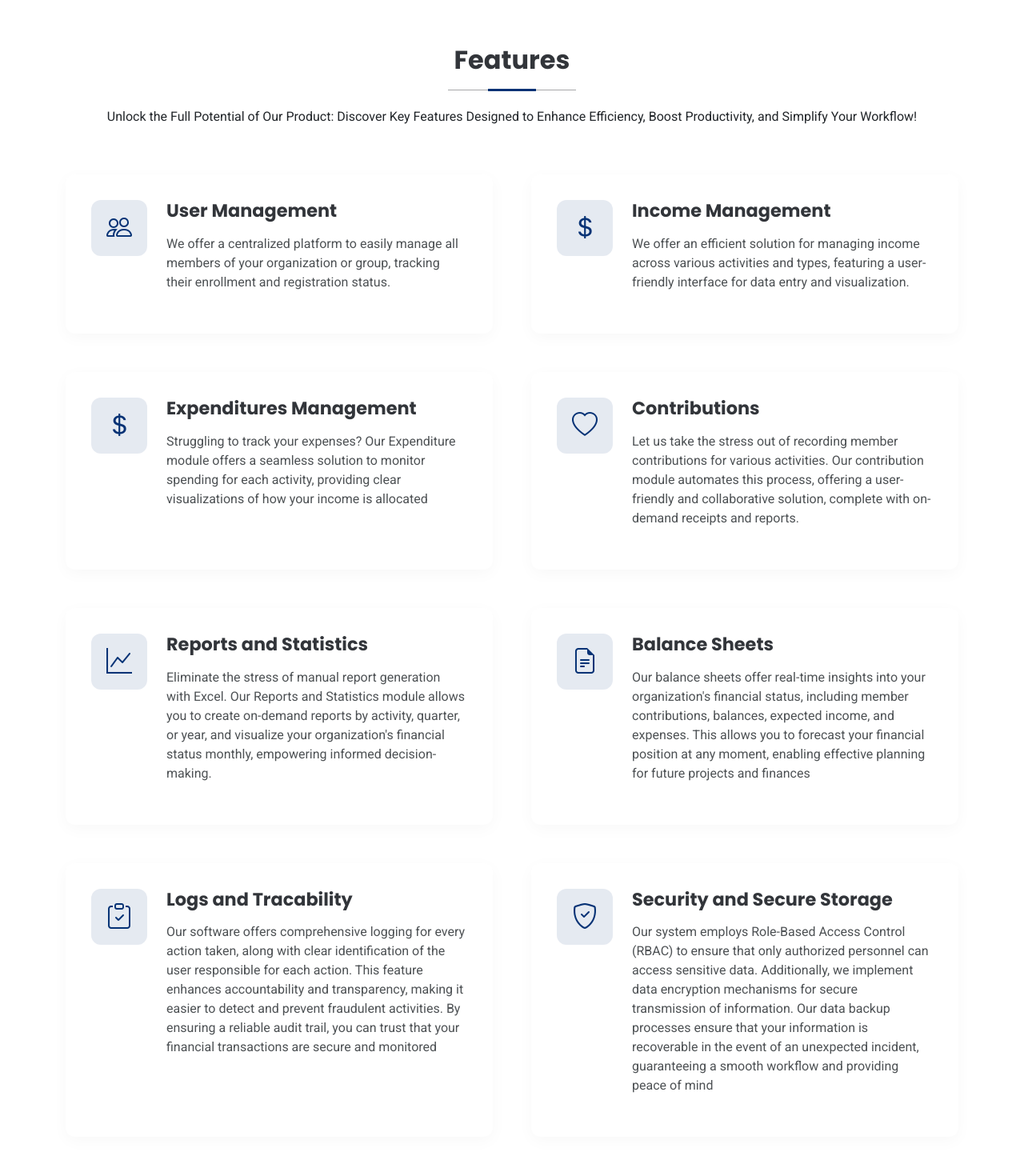
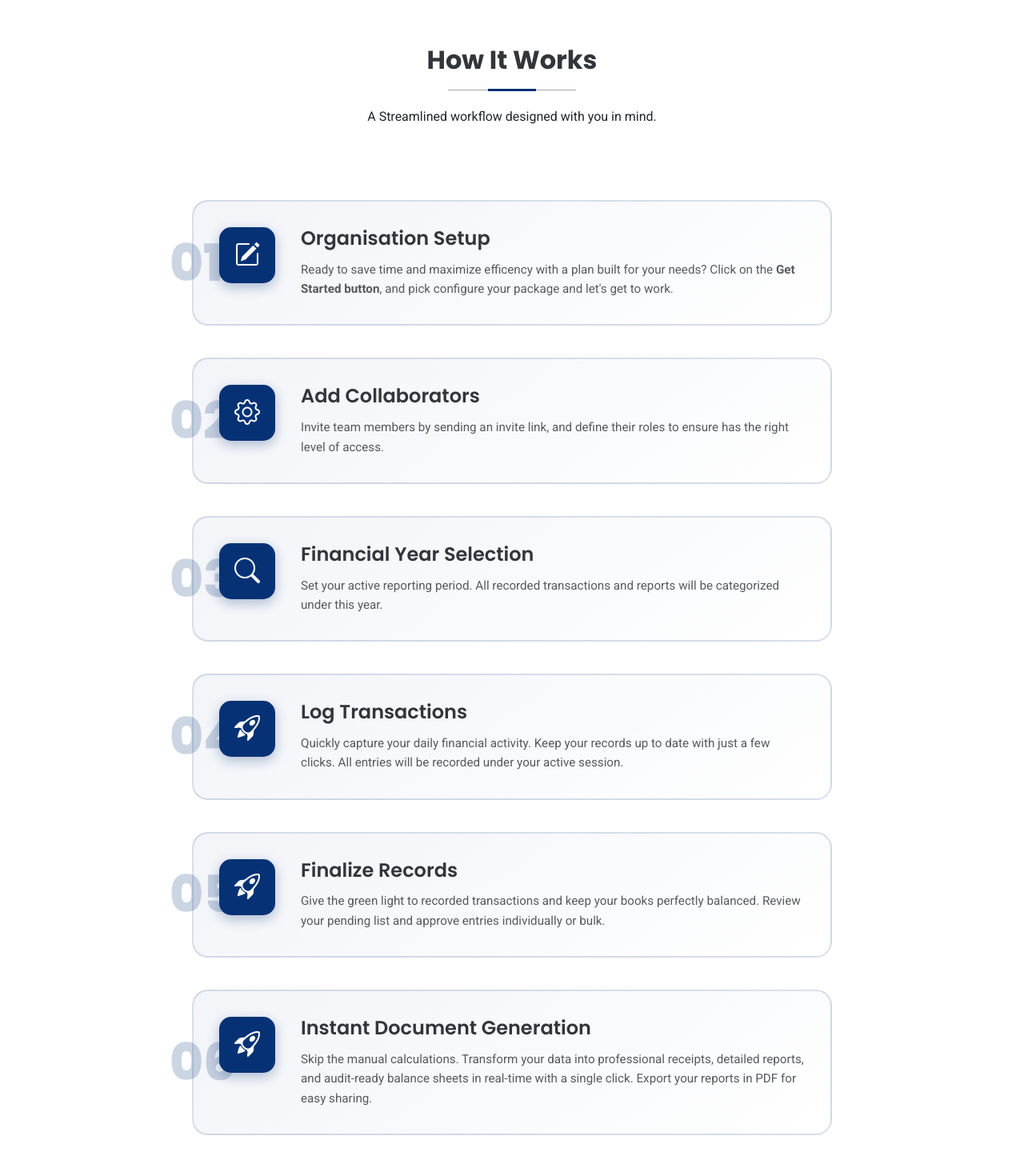
Before and after one commit to QuickRecordsTeam/quick-records-website, a React (Vite) app: page / in a window 1280 px wide. Shown: the part 860-2330 px from the top of the page at 80% size. Built offline with nearby package versions, Linux system fonts and the light colour scheme; no server answers.

Commit message:
add a how it works section

```diff
--- a/src/App.tsx
+++ b/src/App.tsx
@@ -1,4 +1,5 @@
 import { Fragment, lazy, Suspense } from "react";
+import HowItWorks from "./components/HowItWorks";
 
 const Header = lazy(() => import("./components/Header"));
 const Footer = lazy(() => import("./components/Footer"));
@@ -15,6 +16,7 @@ function App() {
       <Suspense fallback={<div id="preloader"></div>}>
         <Header />
         <Hero />
+        <HowItWorks />
         <Features />
         <VideoCaption />
         <CallToAction />
--- a/src/components/About.tsx
+++ b/src/components/About.tsx
@@ -1,6 +1,7 @@
-import React, { Fragment } from "react";
+import { Fragment } from "react";
 
 const About = () => {
+  const oboardingUrl = import.meta.env.VITE_ON_BOARDING_URL;
   return (
     <Fragment>
       <section id="about" className="about section">
@@ -20,7 +21,7 @@ const About = () => {
                 productivity.
               </p>
 
-              <a href="#" className="read-more">
+              <a href={oboardingUrl} className="read-more">
                 <span>Get Started</span>
                 <i className="bi bi-arrow-right"></i>
               </a>
--- a/src/components/CallToAction.tsx
+++ b/src/components/CallToAction.tsx
@@ -1,7 +1,7 @@
-import React, { Fragment } from "react";
+import { Fragment } from "react";
 
 const CallToAction = () => {
-   const createAccountUrl = "http://localhost:7000/auth/create-account"
+  const createAccountUrl = import.meta.env.VITE_ON_BOARDING_URL;
   return (
     <Fragment>
       <section
@@ -70,7 +70,10 @@ const CallToAction = () => {
                 </div>
 
                 <div className="cta-action mt-5">
-                  <a href={createAccountUrl} className="btn btn-primary btn-lg me-3">
+                  <a
+                    href={createAccountUrl}
+                    className="btn btn-primary btn-lg me-3"
+                  >
                     Create Account
                   </a>
                 </div>
--- a/src/components/Contact.tsx
+++ b/src/components/Contact.tsx
@@ -1,4 +1,4 @@
-import React, { Fragment, useRef } from "react";
+import { Fragment, useRef } from "react";
 import { z } from "zod";
 import { zodResolver } from "@hookform/resolvers/zod";
 import { FieldValues, useForm } from "react-hook-form";
--- a/src/components/FAQ.tsx
+++ b/src/components/FAQ.tsx
@@ -1,4 +1,4 @@
-import React, { Fragment, useState } from "react";
+import { Fragment, useState } from "react";
 
 interface FrequentlyAskedQuestions {
   id: number;
--- a/src/components/Features.tsx
+++ b/src/components/Features.tsx
@@ -3,7 +3,7 @@ import { Fragment } from "react";
 const Features = () => {
   return (
     <Fragment>
-      <section id="features" className="services section">
+      <section id="features" className="services section light-background">
         <div className="container section-title" data-aos="fade-up">
           <h2>Features</h2>
           <p>
--- a/src/components/Footer.tsx
+++ b/src/components/Footer.tsx
@@ -1,9 +1,9 @@
-import React, { Fragment } from "react";
+import { Fragment } from "react";
 
 const Footer = () => {
   const year = new Date().getFullYear();
-   const createAccountUrl = "http://localhost:7000/auth/create-account"
-    const signInUrl = "http://localhost:7000/auth/login"
+  const createAccountUrl = import.meta.env.VITE_ON_BOARDING_URL;
+  const signInUrl = import.meta.env.VITE_LOGIN_URL;
   return (
     <Fragment>
       <footer id="footer" className="footer light-background">
@@ -57,10 +57,10 @@ const Footer = () => {
                   <a href="#">Terms of service</a>
                 </li>
                 <li>
-                  <a href={signInUrl}>Sign in</a>
+                  <a href={signInUrl} target="_blank">Sign in</a>
                 </li>
                 <li>
-                  <a href={createAccountUrl}>Create Account</a>
+                  <a href={createAccountUrl} target="_blank">Create Account</a>
                 </li>
               </ul>
             </div>
--- a/src/components/Hero.tsx
+++ b/src/components/Hero.tsx
@@ -1,7 +1,7 @@
-import React, { Fragment } from "react";
+import { Fragment } from "react";
 
 const Hero = () => {
-  const createAccountUrl = "http://localhost:7000/auth/create-account"
+  const oboardingUrl = import.meta.env.VITE_ON_BOARDING_URL;
   return (
     <Fragment>
       <section id="about" className="hero section">
@@ -27,7 +27,11 @@ const Hero = () => {
                 on maximizing productivity.
               </p>
               <div className="cta-wrapper">
-                <a href={createAccountUrl} className="btn btn-primary">
+                <a
+                  href={oboardingUrl}
+                  className="btn btn-primary"
+                  target="_blank"
+                >
                   Get Started
                 </a>
               </div>
--- /dev/null
+++ b/src/components/HowItWorks.tsx
@@ -0,0 +1,162 @@
+import { Fragment } from "react";
+
+const HowItWorks = () => {
+  return (
+    <Fragment>
+      <section id="how-we-work" className="how-we-work section">
+        <div className="container section-title" data-aos="fade-up">
+          <h2>How It Works</h2>
+          <p>A Streamlined workflow designed with you in mind.</p>
+        </div>
+
+        <div className="container" data-aos="fade-up" data-aos-delay="100">
+          <div className="steps-5">
+            <div className="process-container">
+              <div
+                className="process-item"
+                data-aos="fade-up"
+                data-aos-delay="200"
+              >
+                <div className="content">
+                  <span className="step-number">01</span>
+                  <div className="card-body">
+                    <div className="step-icon">
+                      <i className="bi bi-pencil-square"></i>
+                    </div>
+                    <div className="step-content">
+                      <h3>Organisation Setup</h3>
+                      <p>
+                        Ready to save time and maximize efficency with a plan
+                        built for your needs? Click on the{" "}
+                        <b>Get Started button</b>, and pick configure your
+                        package and let's get to work.
+                      </p>
+                    </div>
+                  </div>
+                </div>
+              </div>
+
+              <div
+                className="process-item"
+                data-aos="fade-up"
+                data-aos-delay="300"
+              >
+                <div className="content">
+                  <span className="step-number">02</span>
+                  <div className="card-body">
+                    <div className="step-icon">
+                      <i className="bi bi-gear"></i>
+                    </div>
+                    <div className="step-content">
+                      <h3>Add Collaborators</h3>
+                      <p>
+                        Invite team members by sending an invite link, and
+                        define their roles to ensure has the right level of
+                        access.
+                      </p>
+                    </div>
+                  </div>
+                </div>
+              </div>
+
+              <div
+                className="process-item"
+                data-aos="fade-up"
+                data-aos-delay="400"
+              >
+                <div className="content">
+                  <span className="step-number">03</span>
+                  <div className="card-body">
+                    <div className="step-icon">
+                      <i className="bi bi-search"></i>
+                    </div>
+                    <div className="step-content">
+                      <h3>Financial Year Selection</h3>
+                      <p>
+                        Set your active reporting period. All recorded
+                        transactions and reports will be categorized under this
+                        year.
+                      </p>
+                    </div>
+                  </div>
+                </div>
+              </div>
+
+              <div
+                className="process-item"
+                data-aos="fade-up"
+                data-aos-delay="500"
+              >
+                <div className="content">
+                  <span className="step-number">04</span>
+                  <div className="card-body">
+                    <div className="step-icon">
+                      <i className="bi bi-rocket-takeoff"></i>
+                    </div>
+                    <div className="step-content">
+                      <h3>Log Transactions</h3>
+                      <p>
+                        Quickly capture your daily financial activity. Keep your
+                        records up to date with just a few clicks. All entries
+                        will be recorded under your active session.
+                      </p>
+                    </div>
+                  </div>
+                </div>
+              </div>
+
+              <div
+                className="process-item"
+                data-aos="fade-up"
+                data-aos-delay="500"
+              >
+                <div className="content">
+                  <span className="step-number">05</span>
+                  <div className="card-body">
+                    <div className="step-icon">
+                      <i className="bi bi-rocket-takeoff"></i>
+                    </div>
+                    <div className="step-content">
+                      <h3>Finalize Records</h3>
+                      <p>
+                        Give the green light to recorded transactions and keep
+                        your books perfectly balanced. Review your pending list
+                        and approve entries individually or bulk.
+                      </p>
+                    </div>
+                  </div>
+                </div>
+              </div>
+
+              <div
+                className="process-item"
+                data-aos="fade-up"
+                data-aos-delay="500"
+              >
+                <div className="content">
+                  <span className="step-number">06</span>
+                  <div className="card-body">
+                    <div className="step-icon">
+                      <i className="bi bi-rocket-takeoff"></i>
+                    </div>
+                    <div className="step-content">
+                      <h3>Instant Document Generation</h3>
+                      <p>
+                        Skip the manual calculations. Transform your data into
+                        professional receipts, detailed reports, and audit-ready
+                        balance sheets in real-time with a single click. Export
+                        your reports in PDF for easy sharing.
+                      </p>
+                    </div>
+                  </div>
+                </div>
+              </div>
+            </div>
+          </div>
+        </div>
+      </section>
+    </Fragment>
+  );
+};
+
+export default HowItWorks;
```
Also changed, not shown: src/components/Header.tsx (+11 -14 lines), 1 other file (tests, documents, lock files or other folders).
